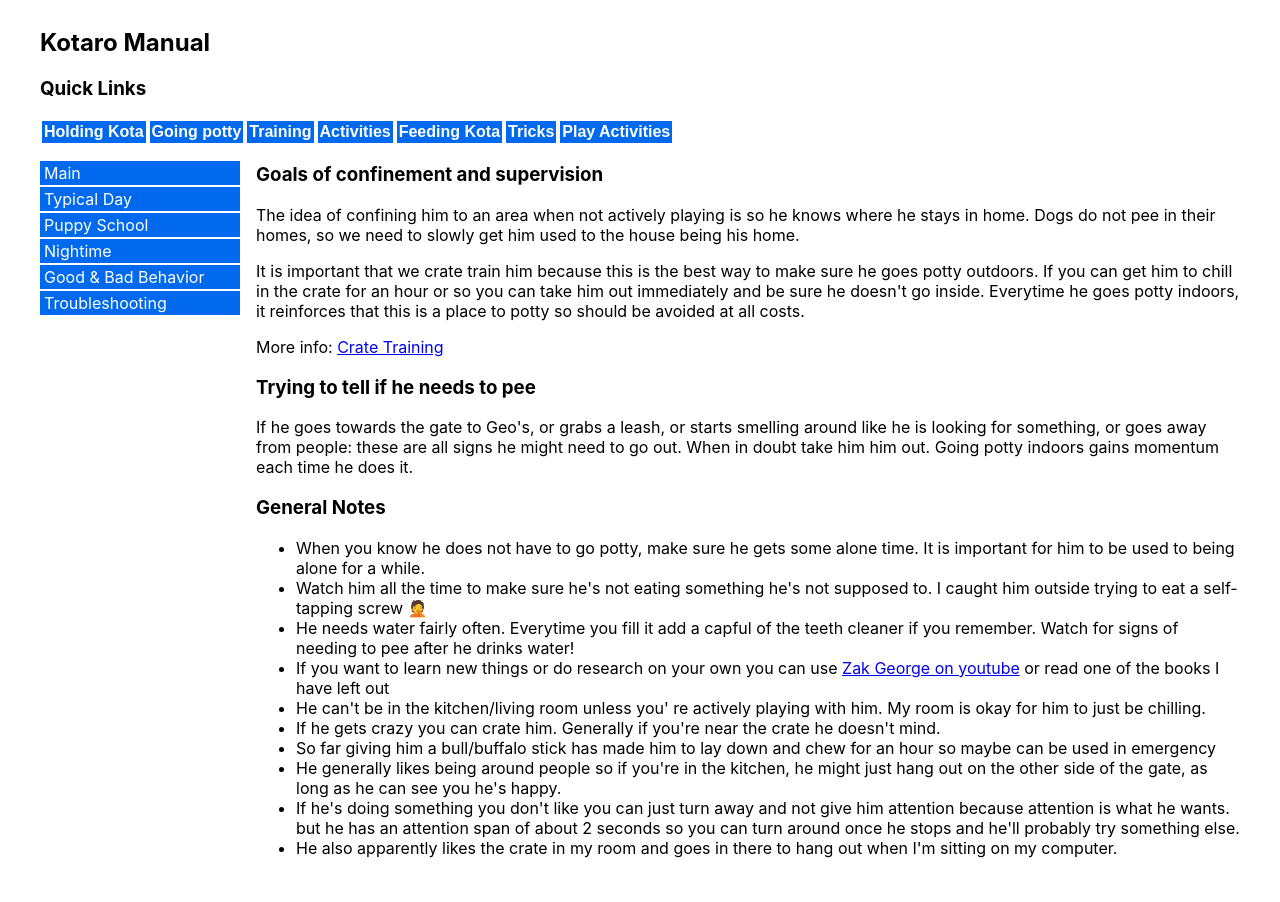
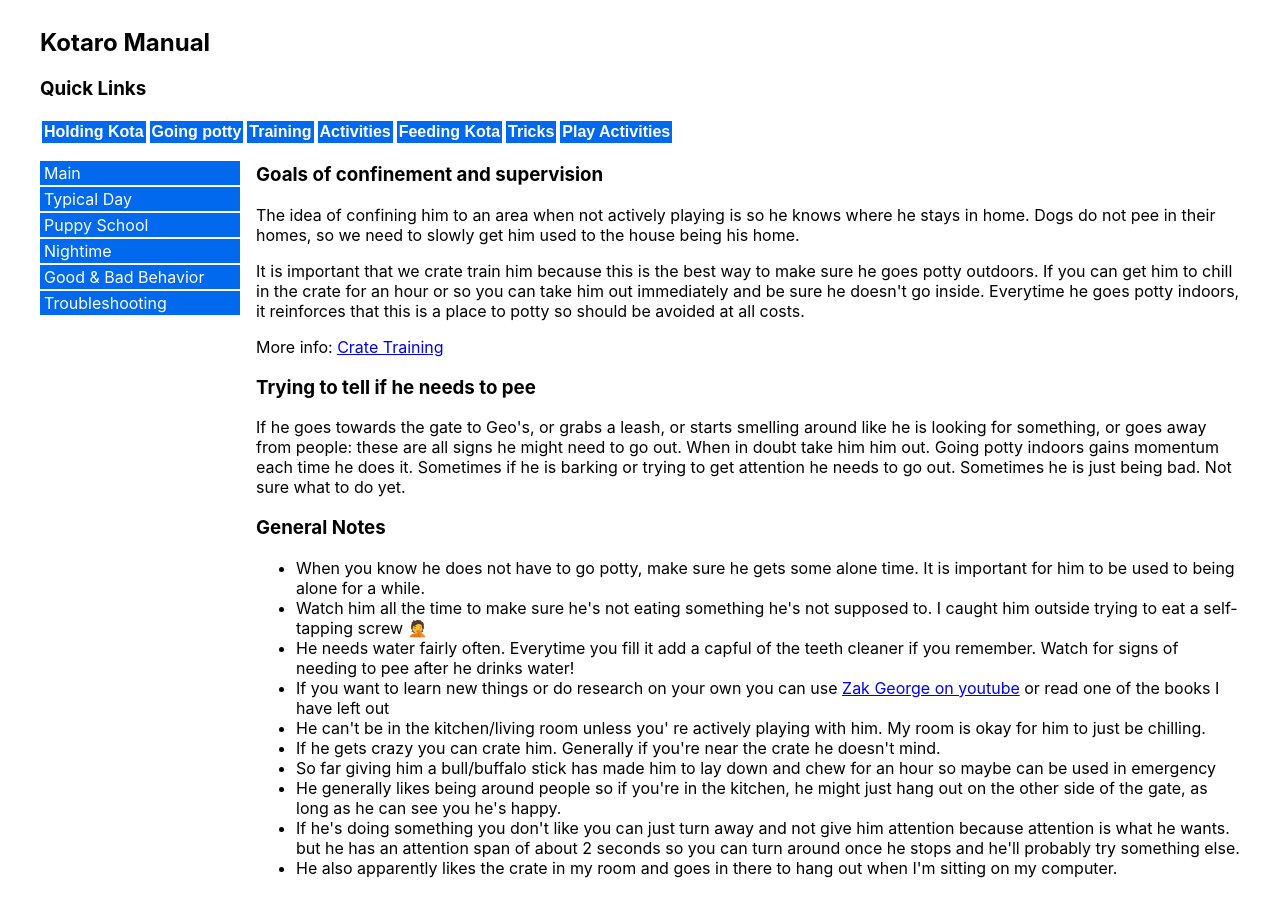
Before and after one commit to geoguide/kotaro, a React (Create React App) app: page / in a window 1280 px wide. Built offline with nearby package versions, Linux system fonts and the light colour scheme.

Commit message:
random note

```diff
--- a/src/pages/Index.js
+++ b/src/pages/Index.js
@@ -14,7 +14,7 @@ const Index = () => {
       </p>
 
       <h3>Trying to tell if he needs to pee</h3>
-      <p>If he goes towards the gate to Geo&apos;s, or grabs a leash, or starts smelling around like he is looking for something, or goes away from people: these are all signs he might need to go out. When in doubt take him him out. Going potty indoors gains momentum each time he does it.</p>
+      <p>If he goes towards the gate to Geo&apos;s, or grabs a leash, or starts smelling around like he is looking for something, or goes away from people: these are all signs he might need to go out. When in doubt take him him out. Going potty indoors gains momentum each time he does it. Sometimes if he is barking or trying to get attention he needs to go out. Sometimes he is just being bad. Not sure what to do yet.</p>
 
       <h3>General Notes</h3>
       <div>
```
